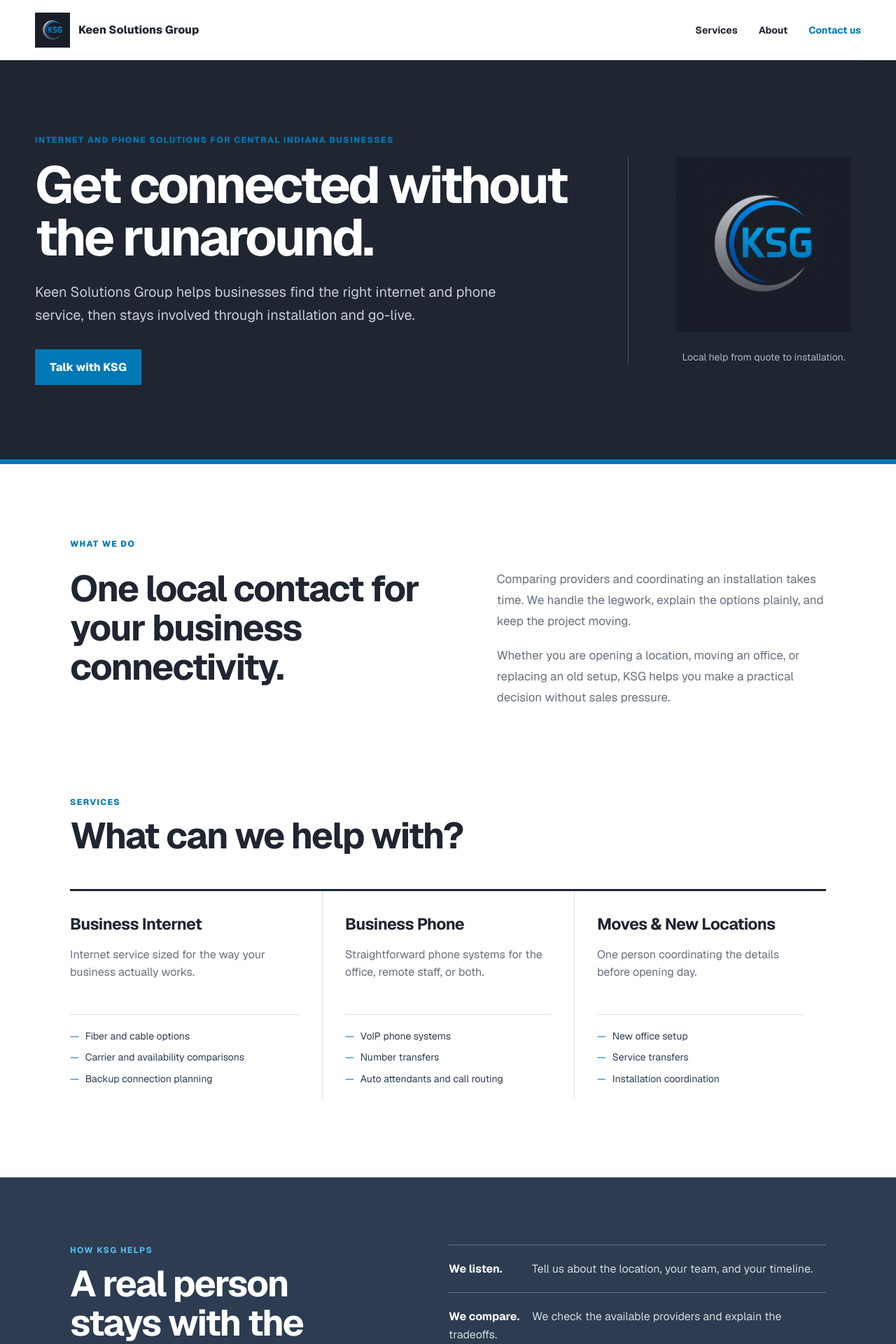
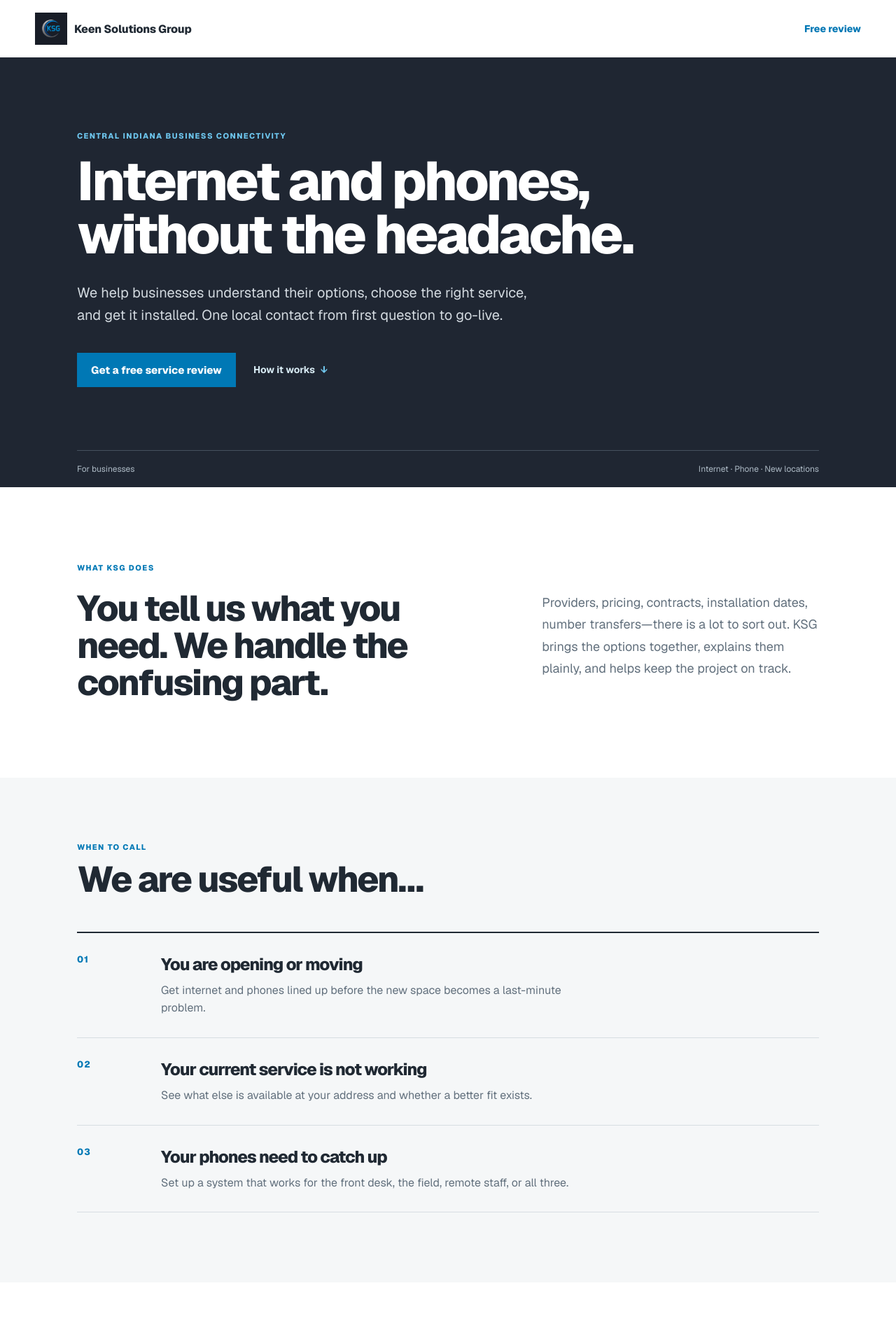
Before and after one commit to keenroudy22/keen-solutions-group, a Next.js app: page / in a window 1280 px wide. Shown: the top 1920 px of the page at 70% size. Built offline with nearby package versions, Linux system fonts and the light colour scheme.

Commit message:
Clarify KSG service offering

```diff
--- a/app/globals.css
+++ b/app/globals.css
@@ -1,102 +1,57 @@
-:root {
-  --blue: #0078b5;
-  --blue-dark: #005b8b;
-  --navy: #1f2632;
-  --slate: #2d3c50;
-  --gray: #66717e;
-  --silver: #c5c5c5;
-  --line: #dce1e6;
-  --paper: #ffffff;
-  --off-white: #f4f6f8;
-}
-
-* { box-sizing: border-box; }
-html { scroll-behavior: smooth; }
-body { margin: 0; background: var(--paper); color: var(--navy); font-family: var(--font-geist-sans), Arial, Helvetica, sans-serif; }
-a { color: inherit; text-decoration: none; }
-.section { width: min(1080px, calc(100% - 48px)); margin-inline: auto; }
-
-.site-header { width: min(1180px, calc(100% - 48px)); min-height: 86px; margin: 0 auto; display: flex; align-items: center; justify-content: space-between; gap: 24px; border-bottom: 1px solid var(--line); }
-.brand, .footer-brand { display: flex; align-items: center; gap: 12px; font-weight: 750; }
-.brand img, .footer-brand img { object-fit: cover; }
-nav { display: flex; align-items: center; gap: 30px; font-size: 14px; font-weight: 650; }
-.header-contact { color: var(--blue); }
-
-.hero { background: var(--navy); color: white; border-bottom: 7px solid var(--blue); }
-.hero-inner { width: min(1180px, calc(100% - 48px)); min-height: 570px; margin: 0 auto; display: grid; grid-template-columns: minmax(0, 1.4fr) minmax(250px, .6fr); align-items: center; gap: 70px; padding: 72px 0; }
-.kicker, .section-label { margin: 0; color: var(--blue); font-size: 12px; font-weight: 800; letter-spacing: .12em; text-transform: uppercase; }
-h1 { max-width: 760px; margin: 19px 0 24px; font-size: clamp(48px, 6vw, 74px); line-height: 1.01; letter-spacing: -.045em; }
-.hero-lede { max-width: 680px; margin: 0; color: #c7cdd4; font-size: 20px; line-height: 1.65; }
-.primary-button { display: inline-block; margin-top: 32px; padding: 14px 20px; background: var(--blue); color: white; font-weight: 750; border: 1px solid var(--blue); }
-.primary-button:hover { background: var(--blue-dark); border-color: var(--blue-dark); }
-.hero-side { padding-left: 54px; border-left: 1px solid #48515d; text-align: center; }
-.hero-side img { width: min(100%, 250px); height: auto; object-fit: cover; }
-.hero-side p { margin: 22px 0 0; color: #aeb7c1; font-size: 14px; }
-
-h2 { margin: 12px 0 0; font-size: clamp(34px, 4.2vw, 52px); line-height: 1.08; letter-spacing: -.035em; }
-.intro { padding: 106px 0; }
-.intro-grid { display: grid; grid-template-columns: 1.05fr .95fr; gap: 90px; margin-top: 28px; }
-.intro-grid h2 { margin: 0; }
-.intro-grid div { color: var(--gray); font-size: 17px; line-height: 1.75; }
-.intro-grid p { margin: 0 0 20px; }
-
-.services { padding: 0 0 112px; }
-.services > h2 { max-width: 660px; }
-.service-grid { display: grid; grid-template-columns: repeat(3, 1fr); margin-top: 48px; border-top: 3px solid var(--navy); }
-.service-grid article { padding: 32px 32px 8px 0; }
-.service-grid article + article { padding-left: 32px; border-left: 1px solid var(--line); }
-.service-grid h3 { margin: 0 0 13px; font-size: 23px; letter-spacing: -.025em; }
-.service-grid article > p { min-height: 74px; color: var(--gray); line-height: 1.6; }
-.service-grid ul { margin: 24px 0 0; padding: 20px 0 0; border-top: 1px solid var(--line); list-style: none; color: var(--slate); font-size: 14px; line-height: 1.55; }
-.service-grid li { margin-bottom: 9px; }
-.service-grid li::before { content: '—'; margin-right: 9px; color: var(--blue); }
-
-.work-band { padding: 96px 0; background: var(--slate); color: white; }
-.work-grid { display: grid; grid-template-columns: .9fr 1.1fr; gap: 100px; }
-.section-label-light { color: #51b5e6; }
-.work-copy { border-top: 1px solid #657080; }
-.work-copy p { margin: 0; padding: 21px 0; border-bottom: 1px solid #657080; color: #d2d8de; line-height: 1.6; }
-.work-copy strong { display: inline-block; min-width: 115px; color: white; }
-
-.partners { padding: 105px 0; display: grid; grid-template-columns: 1.15fr .85fr; gap: 90px; align-items: start; }
-.partner-copy { padding-top: 31px; color: var(--gray); font-size: 17px; line-height: 1.75; }
-.partner-copy p { margin: 0 0 24px; }
-.partner-copy a { color: var(--blue); font-weight: 750; }
-
-.contact { padding: 70px 0; background: var(--blue); color: white; }
-.contact-inner { display: grid; grid-template-columns: 1.35fr .65fr; gap: 60px; align-items: center; }
-.contact .section-label { color: #d9f1fc; }
-.contact h2 { max-width: 720px; }
-.contact a { justify-self: end; padding-bottom: 6px; border-bottom: 2px solid white; font-size: clamp(16px, 2vw, 20px); font-weight: 750; }
-
-footer { width: min(1180px, calc(100% - 48px)); margin: 0 auto; padding: 40px 0; display: grid; grid-template-columns: 1fr 1.5fr auto; align-items: center; gap: 30px; color: var(--gray); font-size: 12px; }
-.footer-brand { color: var(--navy); font-size: 13px; }
-
-@media (max-width: 820px) {
-  .hero-inner, .intro-grid, .work-grid, .partners, .contact-inner { grid-template-columns: 1fr; }
-  .hero-inner { min-height: auto; gap: 46px; }
-  .hero-side { display: none; }
-  .intro-grid, .work-grid, .partners { gap: 38px; }
-  .service-grid { grid-template-columns: 1fr; }
-  .service-grid article { padding: 28px 0; }
-  .service-grid article + article { padding-left: 0; border-left: 0; border-top: 1px solid var(--line); }
-  .service-grid article > p { min-height: auto; }
-  .contact a { justify-self: start; }
-  footer { grid-template-columns: 1fr; }
-}
-
-@media (max-width: 560px) {
-  .section, .site-header, .hero-inner, footer { width: min(100% - 32px, 1180px); }
-  .site-header { min-height: 74px; }
-  .brand span { max-width: 140px; line-height: 1.05; }
-  nav a:not(.header-contact) { display: none; }
-  .hero-inner { padding: 62px 0; }
-  h1 { font-size: 48px; }
-  .hero-lede { font-size: 17px; }
-  .intro, .partners { padding: 76px 0; }
-  .services { padding-bottom: 78px; }
-  .work-band { padding: 76px 0; }
-  .contact { padding: 62px 0; }
-}
-
-@media (prefers-reduced-motion: reduce) { html { scroll-behavior: auto; } }
+:root { --blue:#0078b5; --blue-dark:#005a88; --navy:#1f2632; --slate:#2d3c50; --ink:#202933; --muted:#62707d; --line:#d7dde2; --soft:#f5f7f8; --white:#fff; }
+* { box-sizing:border-box; }
+html { scroll-behavior:smooth; }
+body { margin:0; background:var(--white); color:var(--ink); font-family:var(--font-geist-sans),Arial,Helvetica,sans-serif; }
+a { color:inherit; text-decoration:none; }
+.section { width:min(1060px,calc(100% - 48px)); margin:0 auto; }
+.site-header { width:min(1180px,calc(100% - 48px)); height:82px; margin:0 auto; display:flex; align-items:center; justify-content:space-between; }
+.brand,.footer-brand { display:flex; align-items:center; gap:10px; font-weight:760; letter-spacing:-.015em; }
+.brand img,.footer-brand img { object-fit:cover; }
+.header-contact { color:var(--blue); font-size:14px; font-weight:750; }
+.hero { background:var(--navy); color:var(--white); padding:105px max(24px,calc((100% - 1060px)/2)) 0; }
+.hero-inner { max-width:850px; }
+.eyebrow { margin:0; color:var(--blue); font-size:11px; font-weight:800; letter-spacing:.13em; text-transform:uppercase; }
+.hero .eyebrow { color:#6dc5ed; }
+h1,h2,h3 { margin:0; font-weight:760; letter-spacing:-.045em; }
+h1 { max-width:800px; margin-top:20px; font-size:clamp(48px,6.2vw,78px); line-height:.98; }
+.hero-lede { max-width:650px; margin:28px 0 0; color:#d2d9df; font-size:20px; line-height:1.6; }
+.hero-actions { display:flex; flex-wrap:wrap; align-items:center; gap:25px; margin-top:38px; }
+.primary-button,.review-button { display:inline-block; background:var(--blue); color:var(--white); padding:15px 20px; font-size:15px; font-weight:760; transition:background .15s ease; }
+.primary-button:hover,.review-button:hover { background:var(--blue-dark); }
+.text-link { color:#d7eaf3; font-size:14px; font-weight:700; }
+.text-link span { color:#71c7ed; padding-left:5px; }
+.hero-rule { height:1px; margin-top:90px; background:#45515f; }
+.hero-note { display:flex; justify-content:space-between; gap:20px; padding:18px 0; color:#aebbc6; font-size:12px; }
+.plain-intro { padding:108px 0; }
+.intro-grid { display:grid; grid-template-columns:1.05fr .75fr; gap:110px; margin-top:25px; align-items:start; }
+h2 { font-size:clamp(35px,4vw,54px); line-height:1.04; }
+.intro-grid p { margin:2px 0 0; color:var(--muted); font-size:18px; line-height:1.75; }
+.situations { padding:92px 0 100px; background:var(--soft); }
+.situations h2 { margin-top:13px; }
+.situation-list { margin-top:48px; border-top:2px solid var(--ink); }
+.situation-list article { display:grid; grid-template-columns:92px 1fr; gap:28px; padding:29px 0; border-bottom:1px solid var(--line); }
+.situation-number { color:var(--blue); font-size:13px; font-weight:800; letter-spacing:.08em; }
+.situation-list h3 { font-size:24px; }
+.situation-list p { max-width:590px; margin:9px 0 0; color:var(--muted); font-size:16px; line-height:1.6; }
+.process { display:grid; grid-template-columns:.78fr 1.22fr; gap:105px; padding:110px 0; }
+.process h2 { margin-top:13px; }
+.process ol { margin:0; padding:0; list-style:none; border-top:1px solid var(--line); }
+.process li { display:grid; gap:8px; padding:23px 0; border-bottom:1px solid var(--line); }
+.process strong { color:var(--navy); font-size:18px; }
+.process span { color:var(--muted); line-height:1.55; }
+.review { background:var(--slate); color:var(--white); padding:83px 0; }
+.review-inner { display:grid; grid-template-columns:1.1fr 180px .65fr; align-items:center; gap:54px; }
+.eyebrow-light { color:#75c9ed; }
+.review h2 { max-width:610px; margin-top:14px; }
+.review-copy { max-width:580px; margin:20px 0 0; color:#ced7de; line-height:1.65; }
+.review-logo { width:160px; height:auto; opacity:.92; }
+.review-button { justify-self:end; background:var(--white); color:var(--navy); white-space:nowrap; }
+.review-button:hover { background:#e7f5fb; }
+footer { width:min(1180px,calc(100% - 48px)); margin:0 auto; padding:34px 0; display:grid; grid-template-columns:1.1fr 1fr 1.55fr auto; align-items:center; gap:22px; color:var(--muted); font-size:12px; }
+.footer-brand { color:var(--navy); font-size:13px; }
+footer a { color:var(--blue); font-weight:700; }
+footer p { margin:0; }
+@media (max-width:860px) { .review-inner { grid-template-columns:1fr auto; } .review-logo { display:none; } }
+@media (max-width:760px) { .section,.site-header,footer { width:min(100% - 32px,1180px); } .hero { padding:78px 16px 0; } .hero-inner { max-width:100%; } .hero-rule { margin-top:65px; } .intro-grid,.process,.review-inner { grid-template-columns:1fr; gap:38px; } .plain-intro { padding:77px 0; } .situations { padding:76px 0; } .process { padding:78px 0; } .review { padding:70px 0; } .review-button { justify-self:start; } footer { grid-template-columns:1fr; } }
+@media (max-width:500px) { .brand span { max-width:158px; line-height:1.05; } h1 { font-size:48px; } .hero-lede { font-size:17px; } .hero-note { font-size:10px; } .situation-list article { grid-template-columns:50px 1fr; gap:12px; } .situation-list h3 { font-size:21px; } }
+@media (prefers-reduced-motion:reduce) { html { scroll-behavior:auto; } }
--- a/app/page.tsx
+++ b/app/page.tsx
@@ -1,21 +1,9 @@
 import Image from 'next/image';
 
-const services = [
-  {
-    title: 'Business Internet',
-    description: 'Internet service sized for the way your business actually works.',
-    items: ['Fiber and cable options', 'Carrier and availability comparisons', 'Backup connection planning'],
-  },
-  {
-    title: 'Business Phone',
-    description: 'Straightforward phone systems for the office, remote staff, or both.',
-    items: ['VoIP phone systems', 'Number transfers', 'Auto attendants and call routing'],
-  },
-  {
-    title: 'Moves & New Locations',
-    description: 'One person coordinating the details before opening day.',
-    items: ['New office setup', 'Service transfers', 'Installation coordination'],
-  },
+const situations = [
+  { number: '01', title: 'You are opening or moving', description: 'Get internet and phones lined up before the new space becomes a last-minute problem.' },
+  { number: '02', title: 'Your current service is not working', description: 'See what else is available at your address and whether a better fit exists.' },
+  { number: '03', title: 'Your phones need to catch up', description: 'Set up a system that works for the front desk, the field, remote staff, or all three.' },
 ];
 
 export default function Home() {
@@ -23,115 +11,70 @@ export default function Home() {
     <main id="top">
       <header className="site-header">
         <a className="brand" href="#top" aria-label="Keen Solutions Group home">
-          <Image src="/ksg-logo.png" alt="" width={50} height={50} priority />
+          <Image src="/ksg-logo.png" alt="KSG" width={46} height={46} priority />
           <span>Keen Solutions Group</span>
         </a>
-        <nav aria-label="Main navigation">
-          <a href="#services">Services</a>
-          <a href="#about">About</a>
-          <a className="header-contact" href="mailto:info@keensolutionsgroup.com?subject=KSG%20Project%20Inquiry">Contact us</a>
-        </nav>
+        <a className="header-contact" href="#review">Free review</a>
       </header>
 
       <section className="hero">
         <div className="hero-inner">
-          <div className="hero-copy">
-            <p className="kicker">Internet and phone solutions for Central Indiana businesses</p>
-            <h1>Get connected without the runaround.</h1>
-            <p className="hero-lede">
-              Keen Solutions Group helps businesses find the right internet and phone service,
-              then stays involved through installation and go-live.
-            </p>
-            <a className="primary-button" href="mailto:info@keensolutionsgroup.com?subject=KSG%20Project%20Inquiry">
-              Talk with KSG
-            </a>
+          <p className="eyebrow">Central Indiana business connectivity</p>
+          <h1>Internet and phones, without the headache.</h1>
+          <p className="hero-lede">We help businesses understand their options, choose the right service, and get it installed. One local contact from first question to go-live.</p>
+          <div className="hero-actions">
+            <a className="primary-button" href="#review">Get a free service review</a>
+            <a className="text-link" href="#how-it-works">How it works <span aria-hidden="true">↓</span></a>
           </div>
-          <div className="hero-side">
-            <Image src="/ksg-logo.png" alt="KSG" width={260} height={260} priority />
-            <p>Local help from quote to installation.</p>
+        </div>
+        <div className="hero-rule" />
+        <div className="hero-note"><span>For businesses</span><span>Internet · Phone · New locations</span></div>
+      </section>
+
+      <section className="plain-intro section">
+        <p className="eyebrow">What KSG does</p>
+        <div className="intro-grid">
+          <h2>You tell us what you need. We handle the confusing part.</h2>
+          <p>Providers, pricing, contracts, installation dates, number transfers—there is a lot to sort out. KSG brings the options together, explains them plainly, and helps keep the project on track.</p>
+        </div>
+      </section>
+
+      <section className="situations" aria-labelledby="situations-title">
+        <div className="section">
+          <p className="eyebrow">When to call</p>
+          <h2 id="situations-title">We are useful when…</h2>
+          <div className="situation-list">
+            {situations.map((situation) => (
+              <article key={situation.number}>
+                <span className="situation-number">{situation.number}</span>
+                <div><h3>{situation.title}</h3><p>{situation.description}</p></div>
+              </article>
+            ))}
           </div>
         </div>
       </section>
 
-      <section className="intro section" id="about">
-        <p className="section-label">What we do</p>
-        <div className="intro-grid">
-          <h2>One local contact for your business connectivity.</h2>
-          <div>
-            <p>
-              Comparing providers and coordinating an installation takes time. We handle the
-              legwork, explain the options plainly, and keep the project moving.
-            </p>
-            <p>
-              Whether you are opening a location, moving an office, or replacing an old setup,
-              KSG helps you make a practical decision without sales pressure.
-            </p>
-          </div>
-        </div>
+      <section className="process section" id="how-it-works">
+        <div className="process-heading"><p className="eyebrow">How it works</p><h2>A simple place to start.</h2></div>
+        <ol>
+          <li><strong>Tell us about the business.</strong><span>Where you are, what is changing, and what has not been working.</span></li>
+          <li><strong>We look at the options.</strong><span>We compare what is available and walk you through the real tradeoffs.</span></li>
+          <li><strong>You choose with confidence.</strong><span>Then we help coordinate the order, install, and activation.</span></li>
+        </ol>
       </section>
 
-      <section className="services section" id="services">
-        <p className="section-label">Services</p>
-        <h2>What can we help with?</h2>
-        <div className="service-grid">
-          {services.map((service) => (
-            <article key={service.title}>
-              <h3>{service.title}</h3>
-              <p>{service.description}</p>
-              <ul>
-                {service.items.map((item) => <li key={item}>{item}</li>)}
-              </ul>
-            </article>
-          ))}
-        </div>
-      </section>
-
-      <section className="work-band">
-        <div className="section work-grid">
-          <div>
-            <p className="section-label section-label-light">How KSG helps</p>
-            <h2>A real person stays with the project.</h2>
-          </div>
-          <div className="work-copy">
-            <p><strong>We listen.</strong> Tell us about the location, your team, and your timeline.</p>
-            <p><strong>We compare.</strong> We check the available providers and explain the tradeoffs.</p>
-            <p><strong>We coordinate.</strong> We help manage the order, installation, and activation.</p>
-          </div>
-        </div>
-      </section>
-
-      <section className="partners section">
-        <div>
-          <p className="section-label">Commercial partners</p>
-          <h2>Bring us in before connectivity becomes a last-minute problem.</h2>
-        </div>
-        <div className="partner-copy">
-          <p>
-            KSG works with commercial real estate professionals, property managers, and business
-            advisors to help their clients open or move with fewer surprises.
-          </p>
-          <a href="mailto:info@keensolutionsgroup.com?subject=Commercial%20Partner%20Inquiry">Start a conversation →</a>
-        </div>
-      </section>
-
-      <section className="contact" id="contact">
-        <div className="section contact-inner">
-          <div>
-            <p className="section-label section-label-light">Let&apos;s talk</p>
-            <h2>Opening, moving, or ready for a better setup?</h2>
-          </div>
-          <a href="mailto:info@keensolutionsgroup.com?subject=KSG%20Project%20Inquiry">
-            info@keensolutionsgroup.com
-          </a>
+      <section className="review" id="review">
+        <div className="section review-inner">
+          <div><p className="eyebrow eyebrow-light">Start with a conversation</p><h2>Not sure if your service is the right fit?</h2><p className="review-copy">Ask for a no-cost review. We will look at what you have, what is available, and where there may be a better option.</p></div>
+          <Image className="review-logo" src="/ksg-logo-full.png" alt="Keen Solutions Group" width={400} height={400} />
+          <a className="review-button" href="mailto:info@keensolutionsgroup.com?subject=Free%20Business%20Connectivity%20Review">Request a free review</a>
         </div>
       </section>
 
       <footer>
-        <div className="footer-brand">
-          <Image src="/ksg-logo.png" alt="" width={44} height={44} />
-          <span>Keen Solutions Group</span>
-        </div>
-        <p>Noblesville, Indiana · Serving businesses throughout Central Indiana</p>
+        <div className="footer-brand"><Image src="/ksg-logo.png" alt="" width={34} height={34} /><span>Keen Solutions Group</span></div>
+        <a href="mailto:info@keensolutionsgroup.com">info@keensolutionsgroup.com</a>
+        <p>Noblesville, Indiana · Serving Central Indiana businesses</p>
         <p>© {new Date().getFullYear()} Keen Solutions Group</p>
       </footer>
     </main>
```
